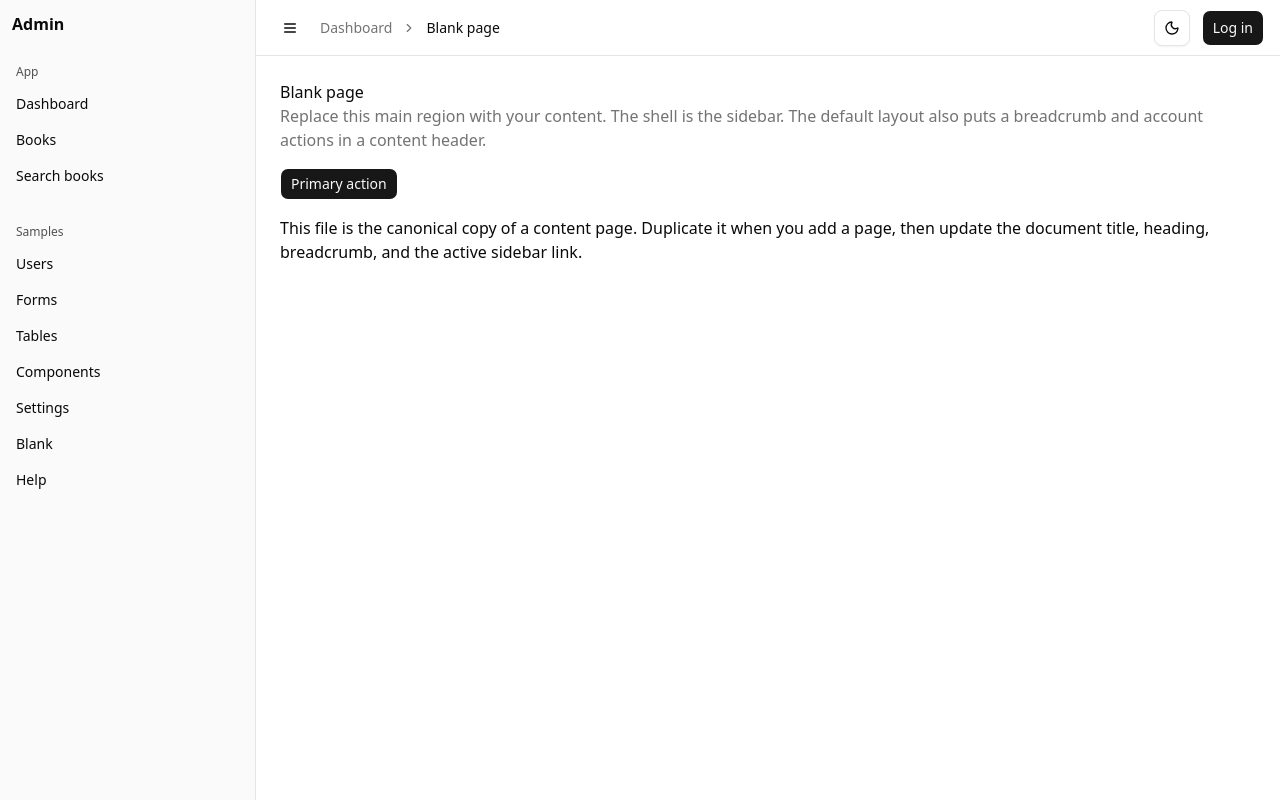
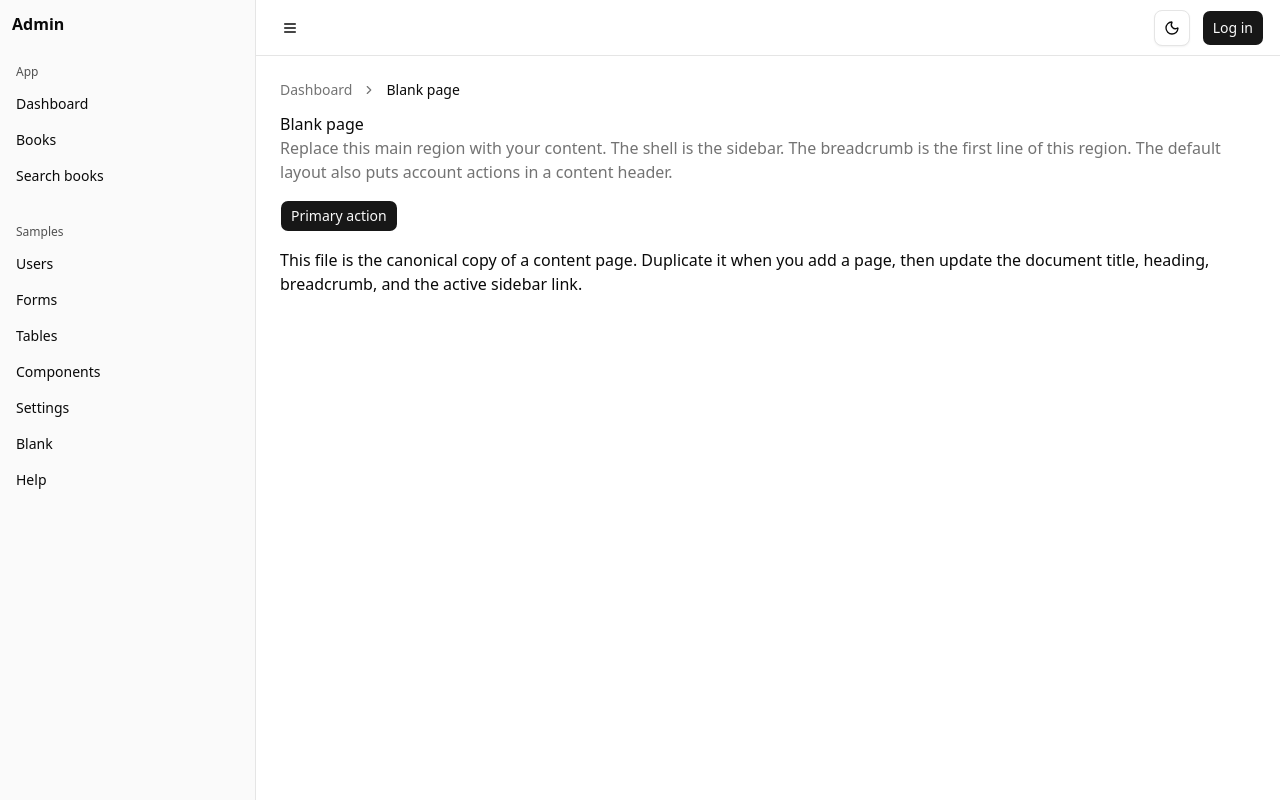
Before and after one commit to tgogos/fastapi-htmx-basecoat, a FastAPI app: template app/ui/templates/pages/blank.html in a window 1280 px wide. Run offline with FastAPI, Linux system fonts and the light colour scheme; the template is opened without the code that fills it, so the values that code supplies are empty; parts of the project's set-up code (start-up, migrations or seed data) failed here and were passed over.

Commit message:
Move the breadcrumb to the top of the page so the trail shows in both the header layout and the sidebar-only layout.
Co-authored-by: Cursor <cursoragent@cursor.com>

```diff
--- a/app/ui/static/css/app.css
+++ b/app/ui/static/css/app.css
@@ -109,6 +109,10 @@ html.dark .theme-switch .when-dark {
 .shell-content {
   flex: 1;
   padding: 1.5rem;
+}
+
+.shell-content > .breadcrumb {
+  margin-bottom: 0.75rem;
 }
 
 .shell-choice {
--- a/app/ui/templates/layout.html
+++ b/app/ui/templates/layout.html
@@ -18,7 +18,6 @@
       <header class="shell-header">
         <div class="shell-header-start">
           {% include "partials/sidebar_toggle.html" %}
-          {% block breadcrumb %}{% endblock %}
         </div>
         <div class="shell-header-end">
           {% set account_menu_side = "bottom" %}
@@ -28,6 +27,7 @@
       </header>
       {% endif %}
       <main id="main" class="shell-content {{ main_class }}" tabindex="-1">
+        {% block breadcrumb %}{% endblock %}
         {% block content %}{% endblock %}
       </main>
     </div>
--- a/app/ui/templates/pages/blank.html
+++ b/app/ui/templates/pages/blank.html
@@ -9,7 +9,7 @@
 <div class="page-head">
   <div>
     <h1>Blank page</h1>
-    <p class="muted">Replace this main region with your content. The shell is the sidebar. The default layout also puts a breadcrumb and account actions in a content header.</p>
+    <p class="muted">Replace this main region with your content. The shell is the sidebar. The breadcrumb is the first line of this region. The default layout also puts account actions in a content header.</p>
   </div>
   <button type="button" class="btn" data-size="sm">Primary action</button>
 </div>
```
Also changed, not shown: docs/ENGINEERING.md (+1 -1 lines), tests/test_books_auth.py (+1 -0 lines), README.md.
